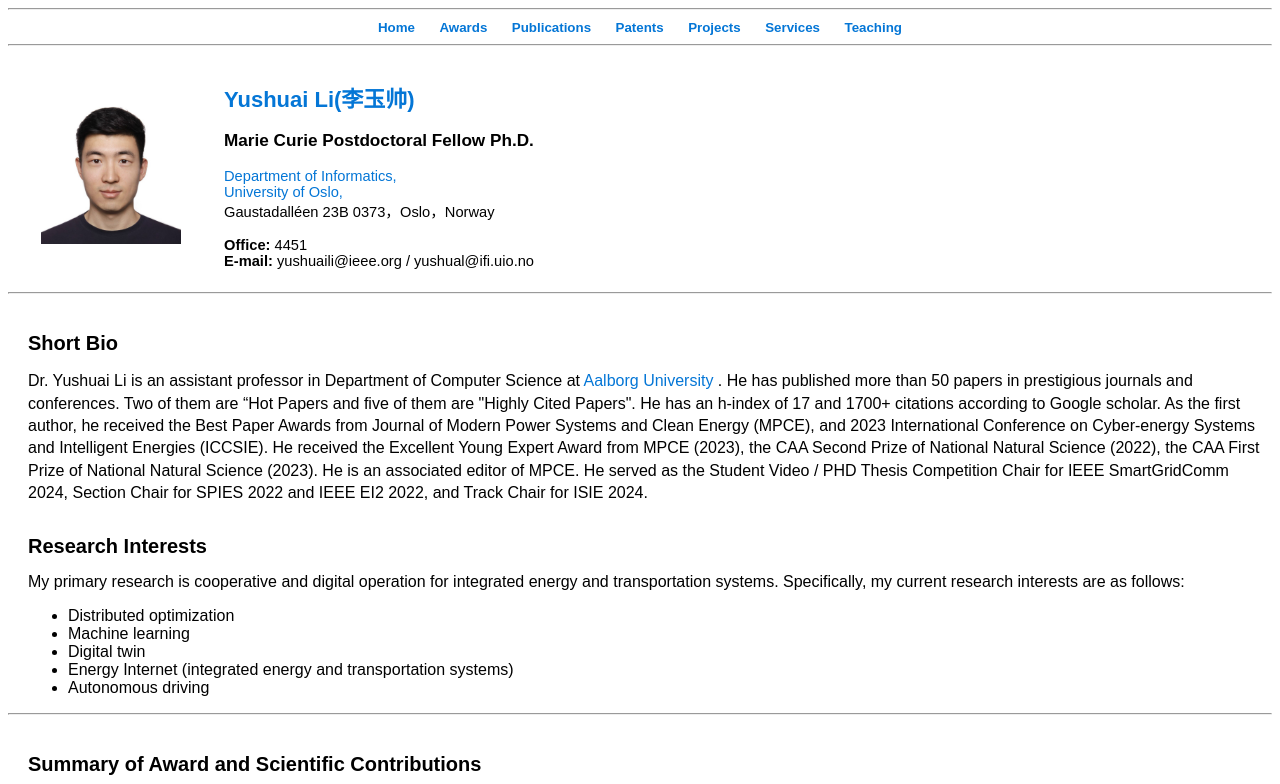
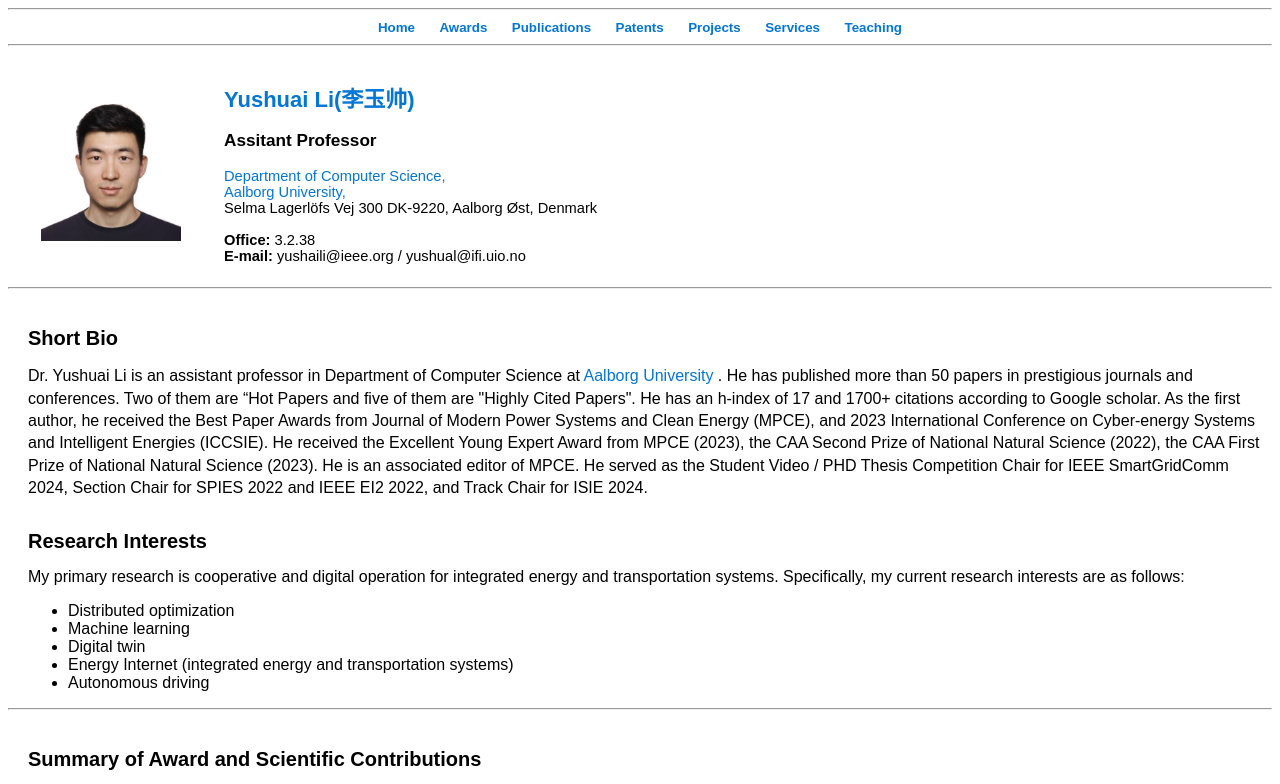
Before and after one commit to YushuaiG/YushuaiG.github.io, a plain HTML site: page index.htm in a window 1280 px wide. Shown: the top 784 px of the page. Drawn offline with Linux system fonts and the light colour scheme.

Commit message:
Update index.htm

```diff
--- a/index.htm
+++ b/index.htm
@@ -163,14 +163,14 @@
                     </td>
                     <td style="padding-left: 40px">
                         <h2 class="clr1" style="margin: 0 0 15px 0">Yushuai Li(李玉帅)</h2>
-                        <h3 style="font-weight: bold;">Marie Curie Postdoctoral Fellow Ph.D.</h3>
+                        <h3 style="font-weight: bold;">Assitant Professor</h3>
 
-                        <a href="https://www.cs.aau.dk/">Department of Informatics,</a><br/>
-                        <a href="https://www.en.aau.dk/">University of Oslo,</a><br/>Gaustadalléen 23B 0373，Oslo，Norway
+                        <a href="https://www.cs.aau.dk/">Department of Computer Science,</a><br/>
+                        <a href="https://www.en.aau.dk/"> Aalborg University,</a><br/>Selma Lagerlöfs Vej 300 DK-9220, Aalborg Øst, Denmark
 
                         <br/><br/>
-                        <b>Office:</b>&nbsp;4451 <br/>
-                        <b>E-mail:</b>&nbsp;yushuaili@ieee.org / yushual@ifi.uio.no
+                        <b>Office:</b>&nbsp;3.2.38<br/>
+                        <b>E-mail:</b>&nbsp;yushaili@ieee.org / yushual@ifi.uio.no
 
                     </td>
                 </tr>
```
